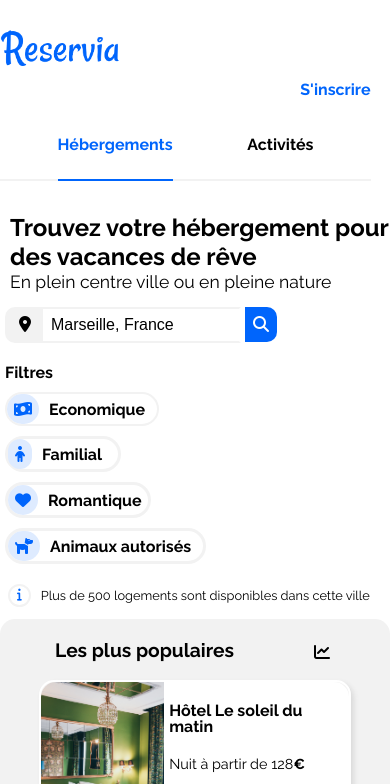
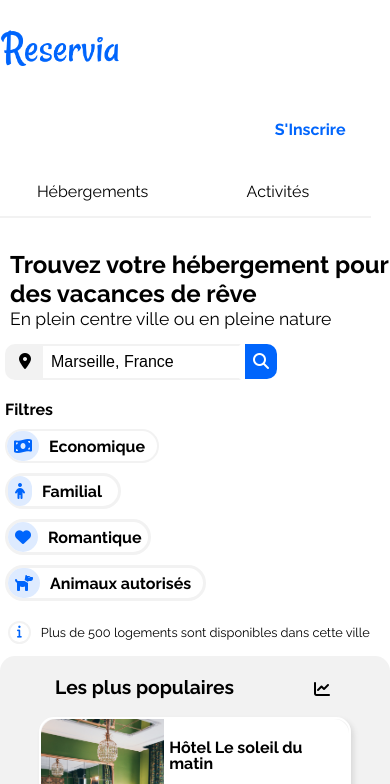
Before and after one commit to NellyHuguenot55/NellyHuguenot-2-12022021, a plain HTML site: page index.html in a window 390 px wide. Shown: the top 784 px of the page. Drawn offline with Linux system fonts and the light colour scheme.

Commit message:
modification navigation

```diff
--- a/index.html
+++ b/index.html
@@ -21,16 +21,17 @@
                         <img src="images/logo/Reservia@3x.png" alt="logo Reservia">
                     </div>
 
-                    <div class="navbar">
+                    <div class="navigation">
                         <nav>
                             <ul>
-                                <li><a href="#hebergements"><span class="overline">Hébergements</span></a></li> <!-- renvoie vers les hébergements -->
-                                <li><a href="#activites">Activités</a></li> <!-- renvoie vers les activités -->
+
+                                <li class="overline"><a href="#Hebergements">Hébergements</a></li>
+                                <li class="overline"><a href="#Activites">Activités</a></li>
                             </ul>
                         </nav>
 
-                        <div class="sign_in"><a href="#">S'inscrire</a></div>
-                    </div>
+                        <p><a href="#" class="sinscrire">S'Inscrire</a></p>
+                        </div>
 
                 </header>
             <main>
@@ -246,7 +247,7 @@
                         <div class="activity_content">
 
                             <div class="column_single">
-                                <a href="#">
+                                <a href="Activites">
                                     <figure>
                                         <img src="images/activites/Vx_port.jpg" alt="Vieux Port">
                                         <figcaption>
--- a/media_queries.css
+++ b/media_queries.css
@@ -33,49 +33,38 @@
         object-fit: cover;
     }
 
-    .navbar {
-        flex-wrap: wrap;
-        justify-content: flex-end;
+    .navigation {
+        width: 100vw;
+        position: relative;
+        flex-direction: column-reverse;
+
+      }
+      nav ul {
         width: 100%;
-    }
+        padding-left: 0;
+        margin-right: 0;
 
+      }
+      nav ul li {
+        border-bottom: solid 2.5px #f2f2f2;
+        padding-bottom: 15px;
+      }
+      .overline {
+        text-align: center;
+        width: 100%;
+        padding-bottom: 15px;
+        padding-top: 25px;
+      }
+      nav ul li:hover {
+        border-bottom: solid 2.5px #0065fc;
+        border-top: solid 2.5px transparent;
+        padding-bottom: 10px;
 
-    .sign_in {
-        order: 1;
-        font-weight: bold;
-        color: #0065fc;
-        margin-top: 0;
-    }
+      }
+      .sinscrire {
+        margin-right: 25px;
+      }
 
-    nav {
-        order: 2;
-        width: 100%;
-    }
-
-    ul {
-        list-style-type: none;
-        justify-content: space-around;
-        padding-bottom: 5px;
-        border-bottom: solid 2px #F2F2F2;
-        z-index: 0;
-    }
-
-    nav li {
-        width: 50%;
-        text-align: center;
-        padding-top: 20px;
-        padding-bottom: 20px;
-        font-weight: bold;
-
-    }
-
-    li span {
-        border-top: none;
-        padding-bottom: 25px;
-        border-bottom: solid 2px #0065FC;
-        color: #0065FC;
-        z-index: 1;
-    }
 
     h1 {
         font-size: 1.5em;
--- a/style.css
+++ b/style.css
@@ -36,34 +36,42 @@ header {
     margin-top: 10px;
 }
 
-.navbar {
+.navigation {
     display: flex;
 }
 
+nav {
+    display: flex;
+    padding-right: 0;
+}
 nav ul {
+    display: flex;
     list-style-type: none;
-    display: flex;
+    margin-top: 0;
+    margin-right: 13.56px;
+}
+nav ul li {
+    border-top: solid 2.5px transparent;
+    padding: 38px 30px 0 30px;
+}
+nav ul li:hover {
+    border-top: solid 2.5px #0065fc;
 }
 
-nav li {
-    margin-right: 15px;
-}
-
-ul li a:hover {
-    border-top: 3px solid #0065fc;
-    padding-top: 10%;
+.overline a:hover {
     color: #0065fc;
 }
 
-.sign_in {
-    display: flex;
-    margin-top: 16px;
+.sinscrire {
+    font-weight: bolder;
+    font-size: 16px;
+    color: #0065fc;
+    float: right;
+    margin-right: 33.9px;
+    padding-top: 24px;
 }
 
-.sign_in a {
-    font-weight: bold;
-    color: #0065fc;
-}
+
 
 /*-- FIN header --*/
 
```
